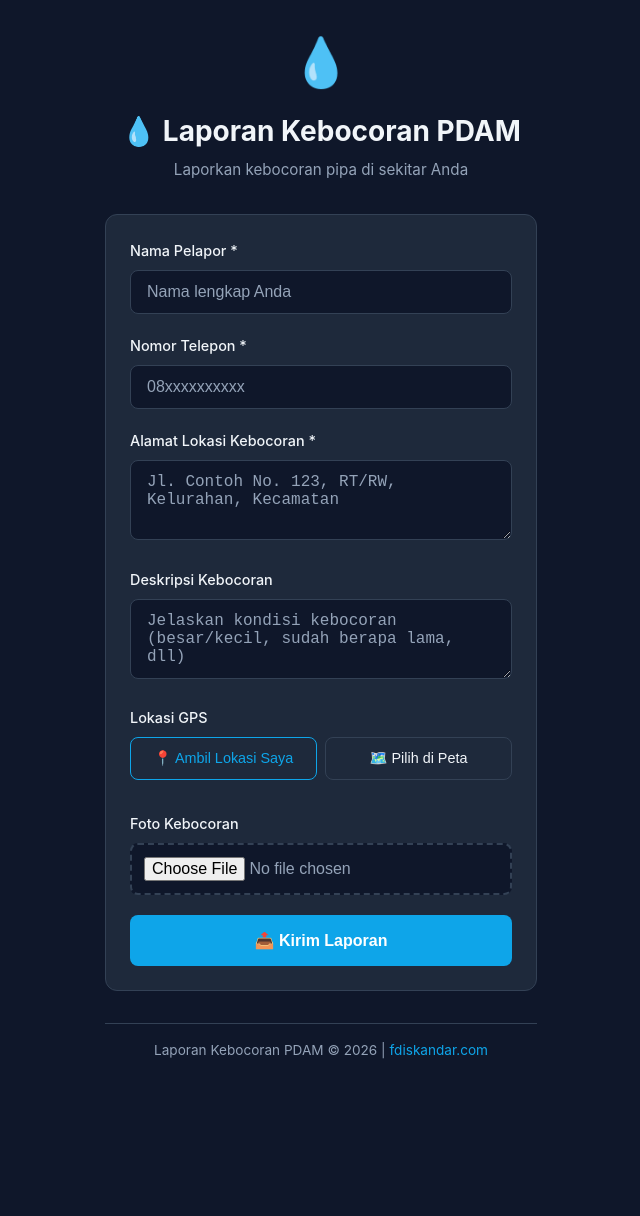
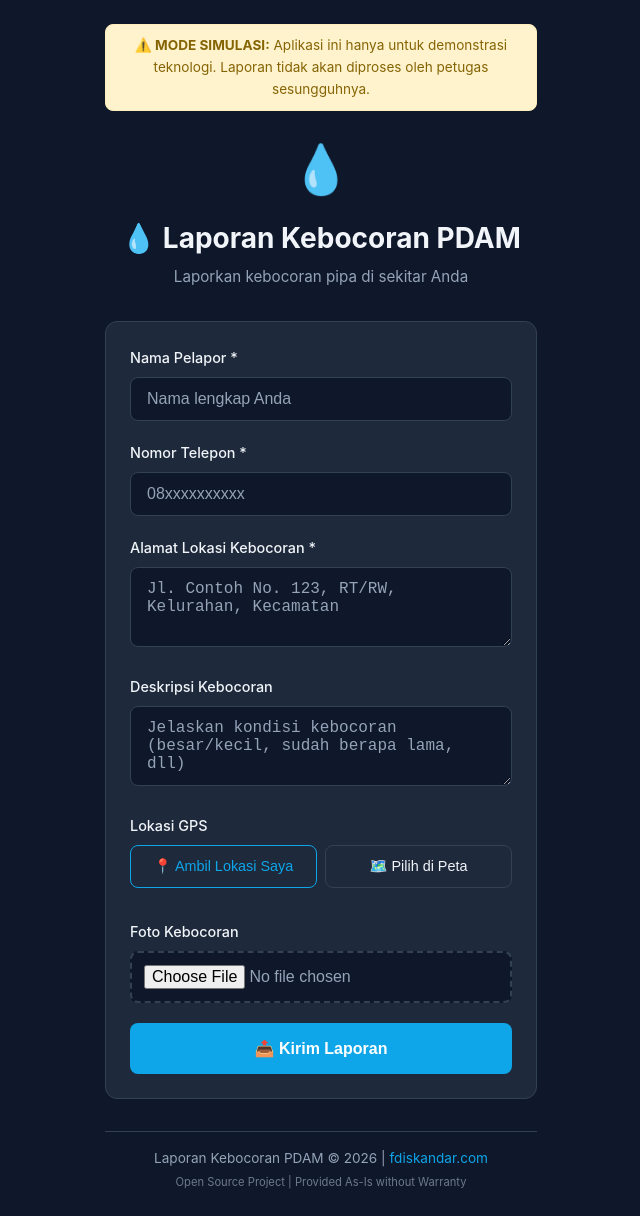
Before and after one commit to ferli/si-kebocoran, a website: page src/index.html in a window 1280 px wide. Shown: the whole page, without its empty margins (319-959 px from the left). Before the commit the page ends 1086 px from the top, so only its background shows below. Drawn offline with nearby package versions, Linux system fonts and the light colour scheme.

Commit message:
legal: add strong liability disclaimers (As-Is/Educational) to shield author

```diff
--- a/src/index.html
+++ b/src/index.html
@@ -13,6 +13,11 @@
 <body>
   <div class="container">
     <header class="header">
+      <div
+        style="background: #fff3cd; color: #856404; padding: 10px; border-radius: 8px; margin-bottom: 20px; font-size: 0.85rem; border: 1px solid #ffeeba;">
+        <strong>⚠️ MODE SIMULASI:</strong> Aplikasi ini hanya untuk demonstrasi teknologi. Laporan tidak akan diproses
+        oleh petugas sesungguhnya.
+      </div>
       <div class="logo">💧</div>
       <h1>💧 Laporan Kebocoran PDAM</h1>
       <p class="subtitle">Laporkan kebocoran pipa di sekitar Anda</p>
@@ -88,6 +93,8 @@
 
     <footer class="footer">
       <p>Laporan Kebocoran PDAM &copy; 2026 | <a href="https://fdiskandar.com">fdiskandar.com</a></p>
+      <p style="font-size: 0.7rem; opacity: 0.7; margin-top: 5px;">Open Source Project | Provided As-Is without Warranty
+      </p>
     </footer>
   </div>
 
```
Also changed, not shown: docs/KEPATUHAN_REGULASI.md (+7 -1 lines), README.md.
